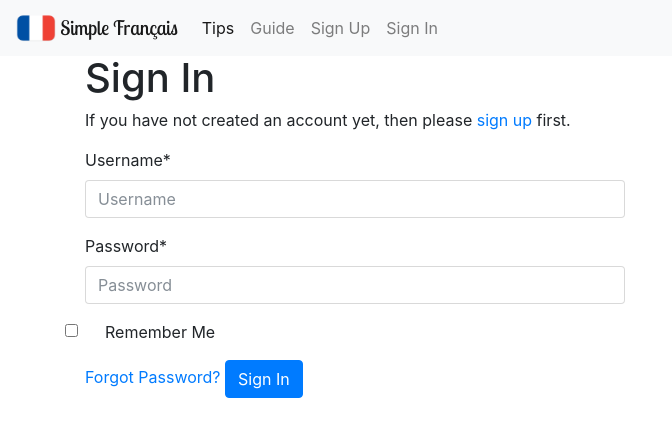
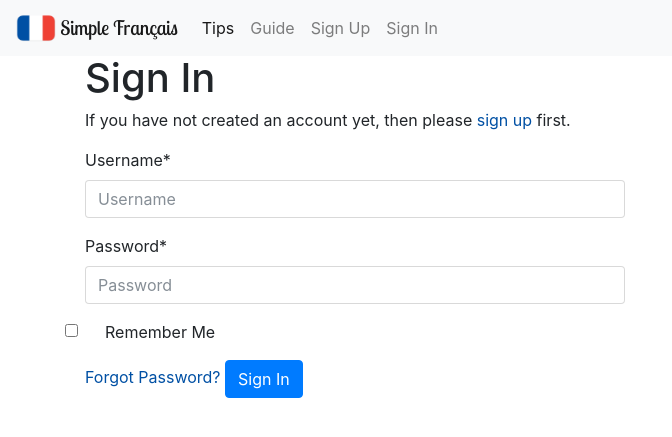
Before and after one commit to ericgroom/simplefrench, a Django app: page /accounts/login/ in a window 1280 px wide. Shown: the top 437 px of the page, without its empty margins (0-672 px from the left). Run offline with Django 3.2, Linux system fonts and the light colour scheme; style sheets or scripts are compiled from the project's sources; some libraries are stand-ins or nearby versions.

Commit message:
add manually added css rules to sass

```diff
--- a/simple_french/static/sass/project.scss
+++ b/simple_french/static/sass/project.scss
@@ -35,3 +35,12 @@ $red: #b94a48;
   border-color: $dark-pink;
   color: $red;
 }
+
+a:hover {
+  text-decoration: none;
+  color: #0069D9;
+}
+
+a {
+  color: #0050A4;
+}
```
